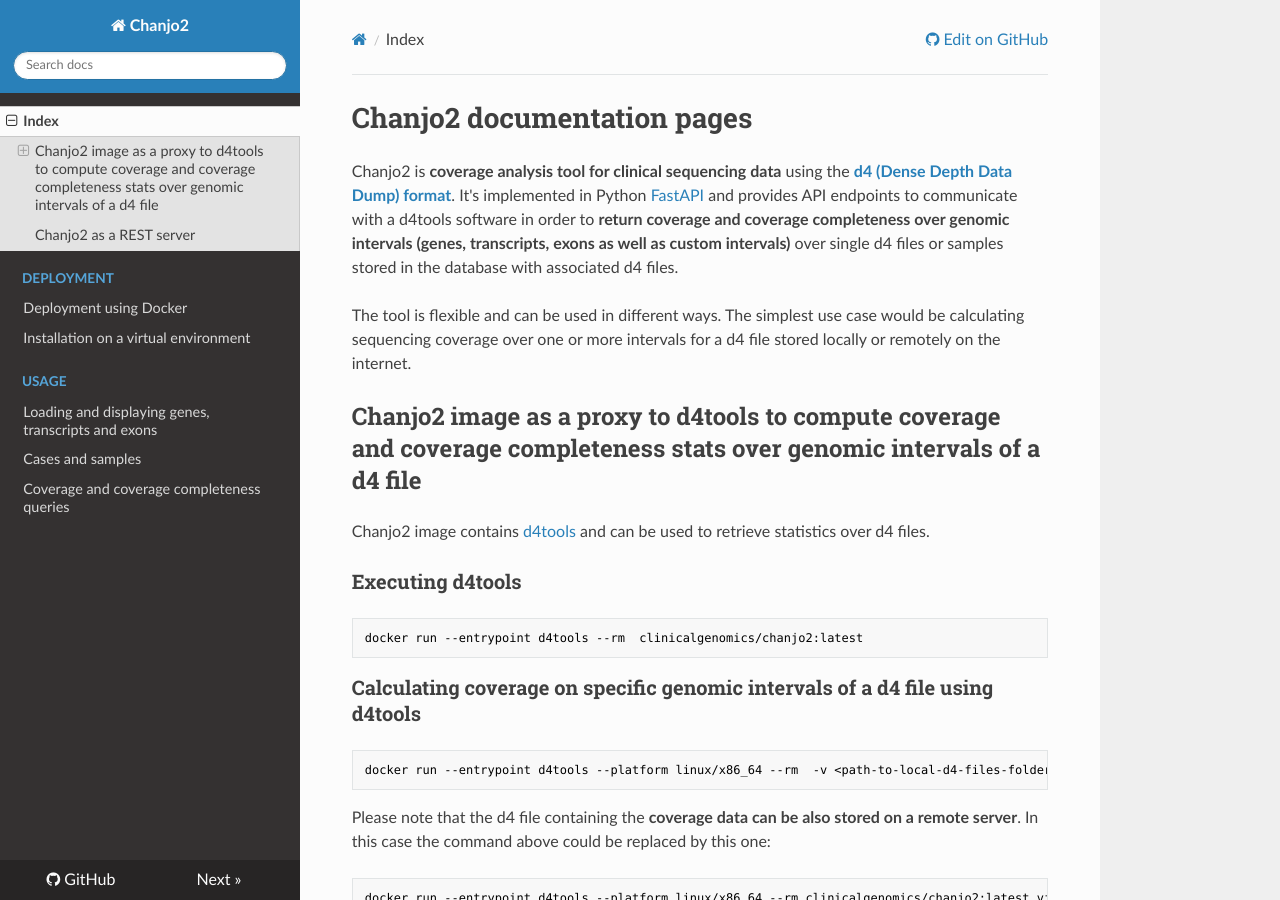
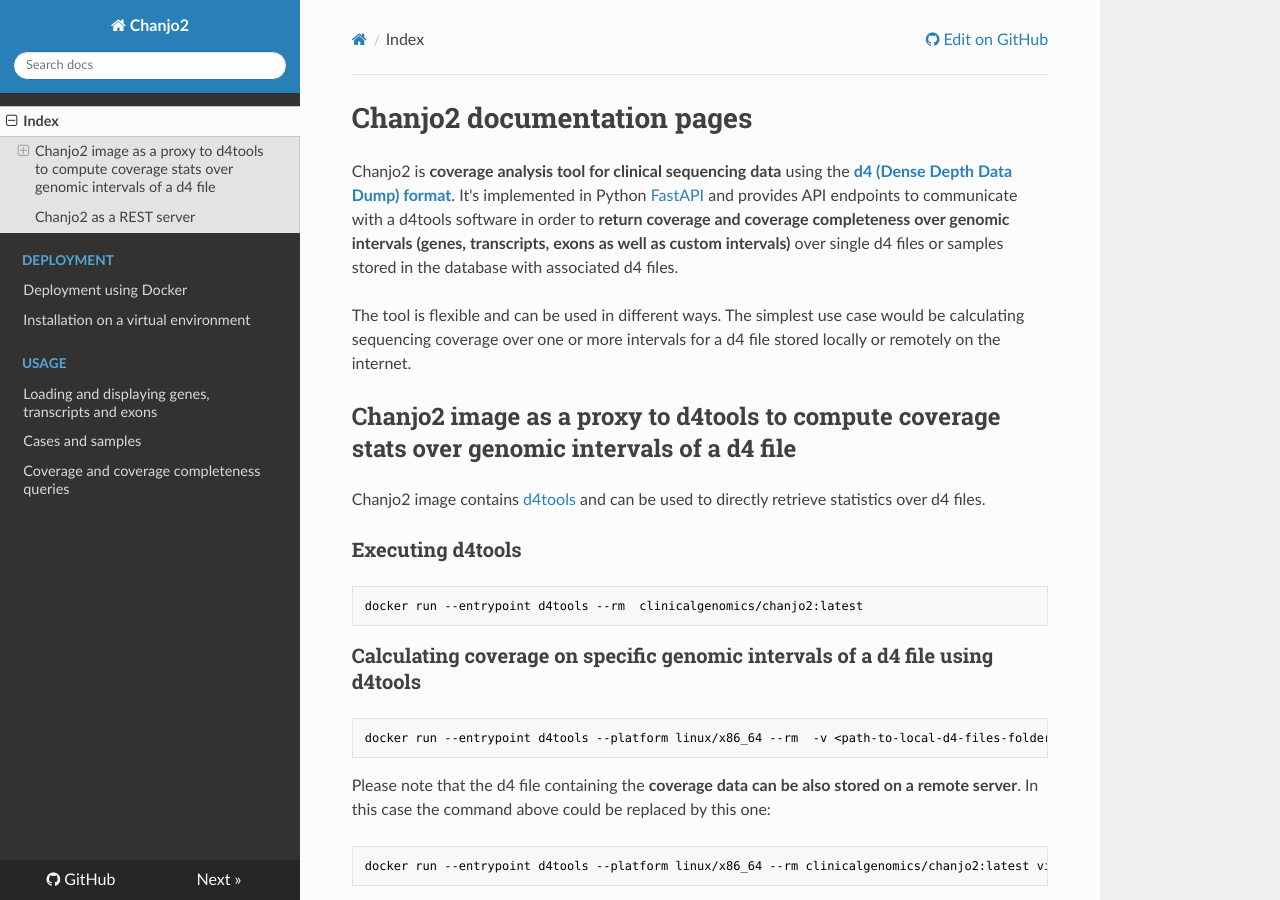
Before and after one commit to Clinical-Genomics/chanjo2, an MkDocs documentation site: the page built from docs/index.md, in a window 1280 px wide and 900 px high. Built offline with MkDocs 1.6.1, drawn with Linux system fonts in a browser that asks for light colours; nearby versions of some CDN libraries.

Commit message:
revert some text

```diff
--- a/docs/index.md
+++ b/docs/index.md
@@ -8,9 +8,9 @@ single d4 files or samples stored in the database with associated d4 files.
 
 The tool is flexible and can be used in different ways. The simplest use case would be calculating sequencing coverage over one or more intervals for a d4 file stored locally or remotely on the internet.
 
-## Chanjo2 image as a proxy to d4tools to compute coverage and coverage completeness stats over genomic intervals of a d4 file
+## Chanjo2 image as a proxy to d4tools to compute coverage stats over genomic intervals of a d4 file
 
-Chanjo2 image contains [d4tools][d4tools-tool] and can be used to retrieve statistics over d4 files.
+Chanjo2 image contains [d4tools][d4tools-tool] and can be used to directly retrieve statistics over d4 files.
 
 ### Executing d4tools
 
```
